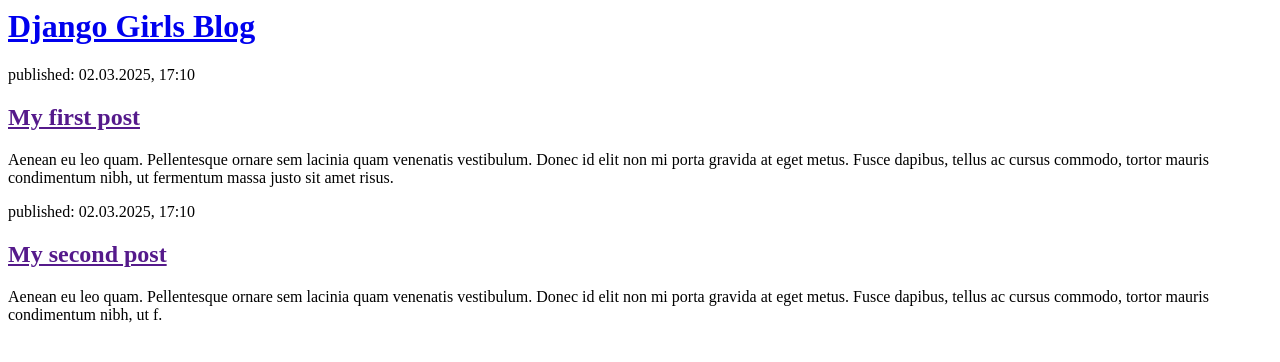
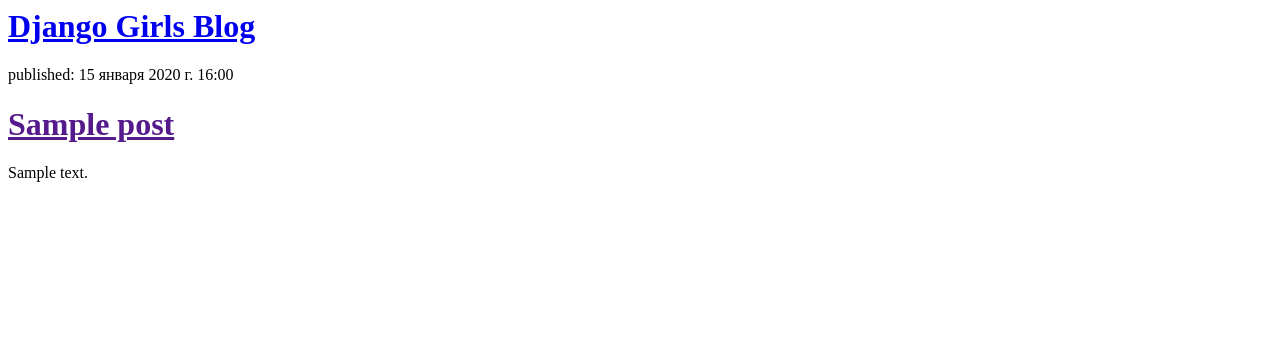
Before and after one commit to mhayhs/my-first-blog, a Django app: template blog/templates/blog/post_list.html in a window 1280 px wide. Shown: the top 362 px of the page. Run offline with Django 5.2, Linux system fonts and the light colour scheme; the template is opened without the code that fills it: values that come from a table or form of the project are taken from there, others are empty; tables that the repository leaves empty hold one stand-in row (values such as "Sample post").

Commit message:
Modified templates to display posts from database.

```diff
--- a/blog/models.py
+++ b/blog/models.py
@@ -8,10 +8,11 @@
     text = models.TextField()
     created_date = models.DateTimeField(default=timezone.now)
     published_date = models.DateTimeField(blank=True, null=True)
+    category = models.CharField(max_length=100, default='General')
 
     def publish(self):
         self.published_date = timezone.now()
         self.save()
 
-    def _str_(self):
+    def __str__(self):
         return self.title
--- a/blog/templates/blog/post_list.html
+++ b/blog/templates/blog/post_list.html
@@ -1,4 +1,4 @@
-<html>
+</html>
     <head>
         <title>Django Girls blog</title>
     </head>
@@ -7,16 +7,12 @@
             <h1><a href="/">Django Girls Blog</a></h1>
         </div>
 
+        {% for post in posts %}
         <div>
-            <p>published: 02.03.2025, 17:10</p>
-            <h2><a href="">My first post</a></h2>
-            <p>Aenean eu leo quam. Pellentesque ornare sem lacinia quam venenatis vestibulum. Donec id elit non mi porta gravida at eget metus. Fusce dapibus, tellus ac cursus commodo, tortor mauris condimentum nibh, ut fermentum massa justo sit amet risus.</p>
+            <p>published: {{ post.published_date }}</p>
+            <h1><a href="">{{ post.title }}</a></h1>
+            <p>{{ post.text|linebreaksbr }}</p
         </div>
-
-        <div>
-            <p>published: 02.03.2025, 17:10</p>
-            <h2><a href="">My second post</a></h2>
-            <p>Aenean eu leo quam. Pellentesque ornare sem lacinia quam venenatis vestibulum. Donec id elit non mi porta gravida at eget metus. Fusce dapibus, tellus ac cursus commodo, tortor mauris condimentum nibh, ut f.</p>
-        </div>
+    {% endfor %}
     </body>
 </html>
--- a/mysite/urls.py
+++ b/mysite/urls.py
@@ -16,8 +16,9 @@
 """
 
 from django.contrib import admin
-from django.urls import path
+from django.urls import path, include
 
 urlpatterns = [
     path('admin/', admin.site.urls),
+    path('', include('blog.urls'))
 ]
```
Also changed, not shown: blog/views.py (+4 -3 lines), blog/migrations/0001_initial.py.
